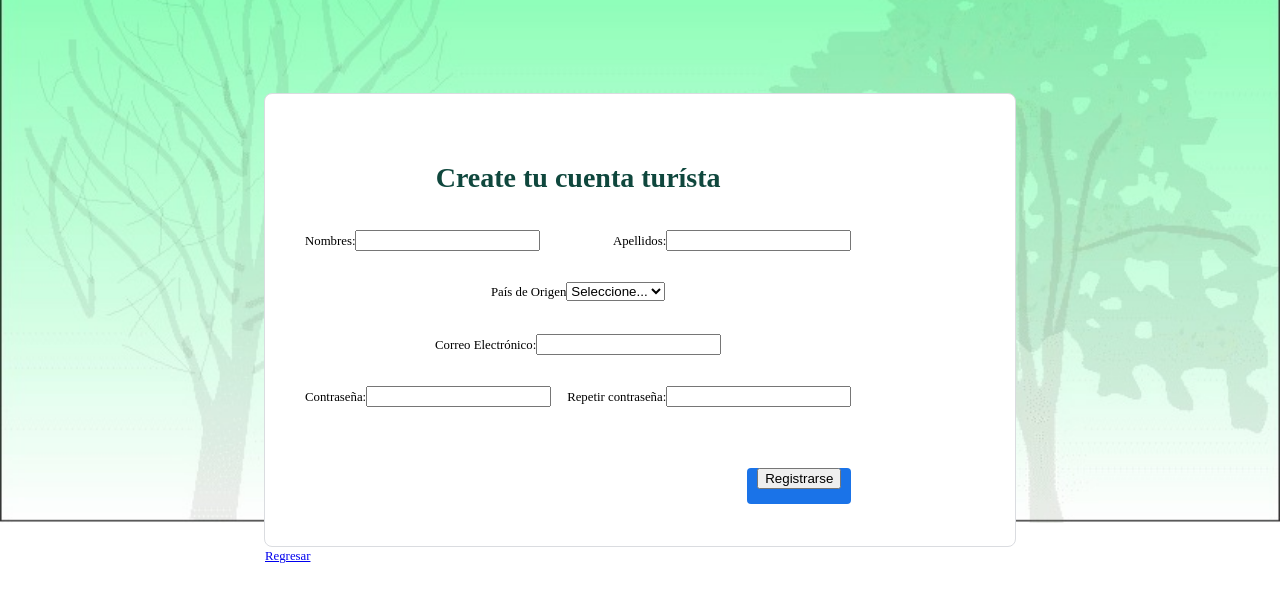
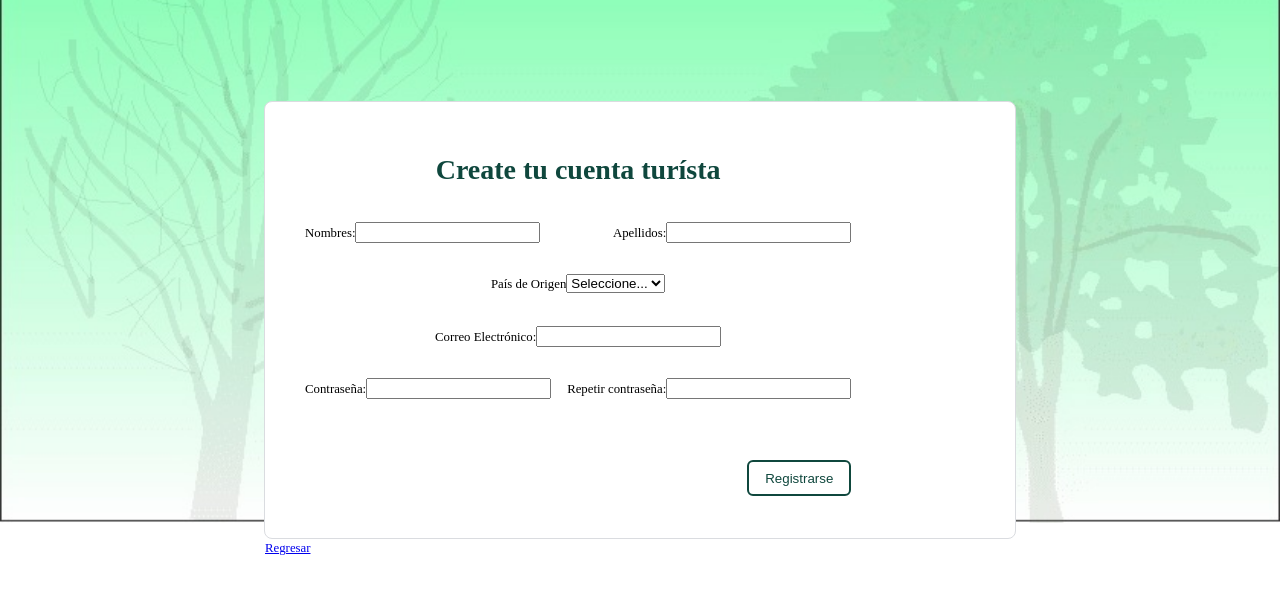
Before and after one commit to Trixtaro/rutasturisticas, a React (Create React App) app in the folder react-app/: page /register in a window 1280 px wide. Shown: the top 602 px of the page. Built offline with nearby package versions, Linux system fonts and the light colour scheme; a web font is replaced by a local one.

Commit message:
Se mejoró estilos boton

```diff
--- a/react-app/src/pages/styles/RegisterTurista.css
+++ b/react-app/src/pages/styles/RegisterTurista.css
@@ -45,8 +45,6 @@
 
 .RegisterTurista .nombre h1 {
     color: #0f473d;
-    padding-bottom: 0;
-    padding-top: 16px;
 }
 
 .RegisterTurista .cuerpo {
@@ -78,15 +76,23 @@
     min-height: 48px;
     padding-bottom: 0;
 }
-
 .RegisterTurista .btn-accion {
     position: absolute;
-    background: #1a73e8;
+}
+.RegisterTurista .btn-accion button {
+    color: #0f473d;
+    background: transparent;
     cursor: pointer;
-    border-radius: 4px;
+    border-radius: 6px;
+    border: 2px solid #0f473d;
     height: 36px;
     width: 6.5rem;
 }
+
+.RegisterTurista .btn-accion button:hover {
+      background-color: #0f473d;
+      color: white;
+ }
 
 .RegisterTurista .botones span span{
     margin: 8px 16px;
```
